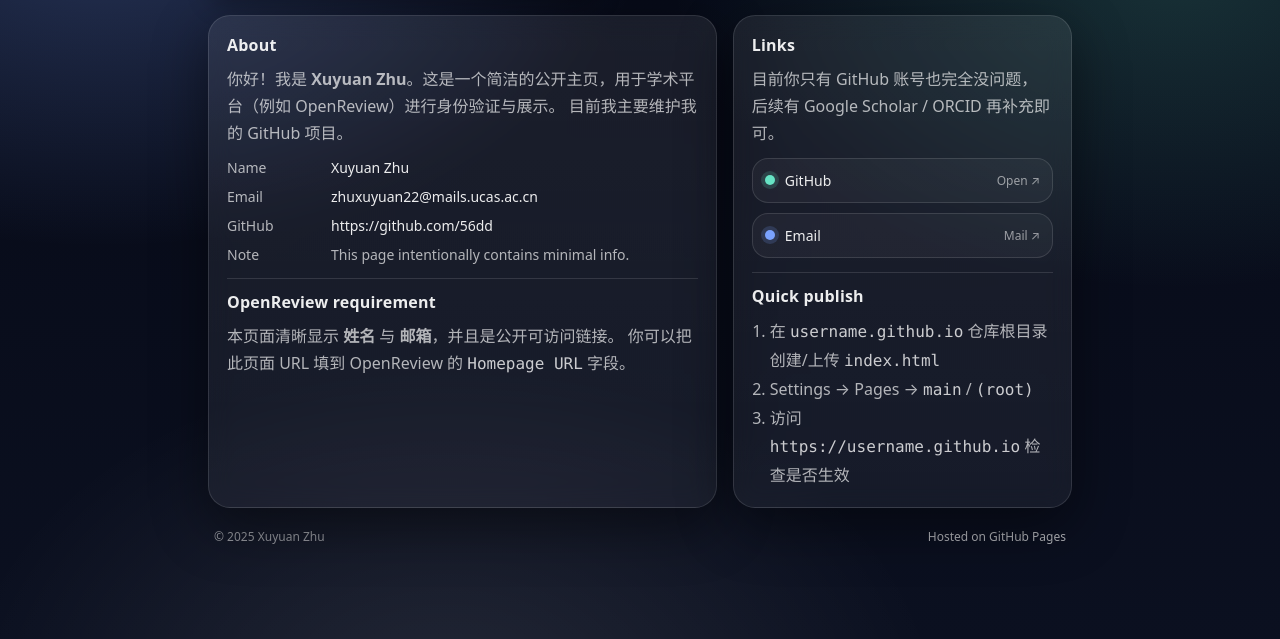
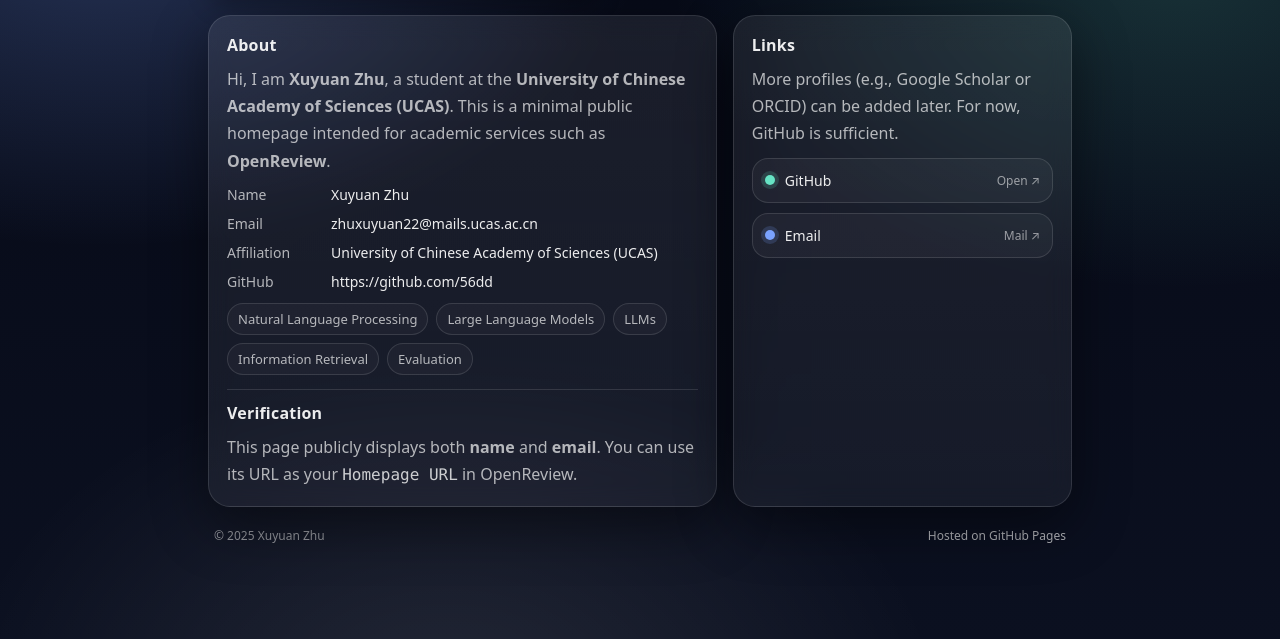
Before and after one commit to 56dd/56dd.github.io, a plain HTML site: page index.html in a window 1280 px wide. Shown: the part 161-800 px from the top of the page. Drawn offline with Linux system fonts and the light colour scheme.

Commit message:
feat:个人页面

```diff
--- a/index.html
+++ b/index.html
@@ -1,5 +1,5 @@
 <!DOCTYPE html>
-<html lang="zh-CN">
+<html lang="en">
 <head>
   <meta charset="utf-8" />
   <meta name="viewport" content="width=device-width, initial-scale=1" />
@@ -172,6 +172,20 @@
       color: rgba(255,255,255,.55);
       white-space:nowrap;
     }
+    .tags{
+      display:flex;
+      flex-wrap:wrap;
+      gap:8px;
+      margin-top:12px;
+    }
+    .tag{
+      padding:6px 10px;
+      border:1px solid var(--line);
+      border-radius:999px;
+      background: rgba(255,255,255,.03);
+      font-size:13px;
+      color:var(--muted);
+    }
     .footer{
       margin-top:16px;
       display:flex;
@@ -204,7 +218,7 @@
         </div>
       </div>
 
-      <div class="badge" title="公开身份信息（用于 OpenReview 验证）">
+      <div class="badge" title="Public identity for verification">
         <span>Identity</span>
         <span><strong>Xuyuan Zhu</strong></span>
         <span class="muted">·</span>
@@ -216,8 +230,8 @@
       <section class="card">
         <h2>About</h2>
         <p class="muted" style="margin:0; line-height:1.7;">
-          你好！我是 <strong>Xuyuan Zhu</strong>。这是一个简洁的公开主页，用于学术平台（例如 OpenReview）进行身份验证与展示。
-          目前我主要维护我的 GitHub 项目。
+          Hi, I am <strong>Xuyuan Zhu</strong>, a student at the <strong>University of Chinese Academy of Sciences (UCAS)</strong>.
+          This is a minimal public homepage intended for academic services such as <strong>OpenReview</strong>.
         </p>
 
         <div class="kvs">
@@ -227,18 +241,26 @@
           <div class="k">Email</div>
           <div><a href="mailto:zhuxuyuan22@mails.ucas.ac.cn">zhuxuyuan22@mails.ucas.ac.cn</a></div>
 
+          <div class="k">Affiliation</div>
+          <div>University of Chinese Academy of Sciences (UCAS)</div>
+
           <div class="k">GitHub</div>
           <div><a href="https://github.com/56dd" target="_blank" rel="noopener noreferrer">https://github.com/56dd</a></div>
+        </div>
 
-          <div class="k">Note</div>
-          <div class="muted">This page intentionally contains minimal info.</div>
+        <div class="tags" aria-label="Interests">
+          <span class="tag">Natural Language Processing</span>
+          <span class="tag">Large Language Models</span>
+          <span class="tag">LLMs</span>
+          <span class="tag">Information Retrieval</span>
+          <span class="tag">Evaluation</span>
         </div>
 
         <div style="margin-top:14px; border-top:1px solid var(--line); padding-top:12px;">
-          <h2 style="margin:0 0 10px;">OpenReview requirement</h2>
+          <h2 style="margin:0 0 10px;">Verification</h2>
           <p class="muted" style="margin:0; line-height:1.7;">
-            本页面清晰显示 <strong>姓名</strong> 与 <strong>邮箱</strong>，并且是公开可访问链接。
-            你可以把此页面 URL 填到 OpenReview 的 <code>Homepage URL</code> 字段。
+            This page publicly displays both <strong>name</strong> and <strong>email</strong>.
+            You can use its URL as your <code>Homepage URL</code> in OpenReview.
           </p>
         </div>
       </section>
@@ -246,7 +268,7 @@
       <aside class="card">
         <h2>Links</h2>
         <p class="muted" style="margin:0 0 10px; line-height:1.7;">
-          目前你只有 GitHub 账号也完全没问题，后续有 Google Scholar / ORCID 再补充即可。
+          More profiles (e.g., Google Scholar or ORCID) can be added later. For now, GitHub is sufficient.
         </p>
 
         <div class="btns">
@@ -266,15 +288,6 @@
             <span class="hint">Mail ↗</span>
           </a>
         </div>
-
-        <div style="margin-top:14px; border-top:1px solid var(--line); padding-top:12px;">
-          <h2 style="margin:0 0 10px;">Quick publish</h2>
-          <ol class="muted" style="margin:0; padding-left:18px; line-height:1.75;">
-            <li>在 <code>username.github.io</code> 仓库根目录创建/上传 <code>index.html</code></li>
-            <li>Settings → Pages → <code>main</code> / <code>(root)</code></li>
-            <li>访问 <code>https://username.github.io</code> 检查是否生效</li>
-          </ol>
-        </div>
       </aside>
     </div>
 
```
